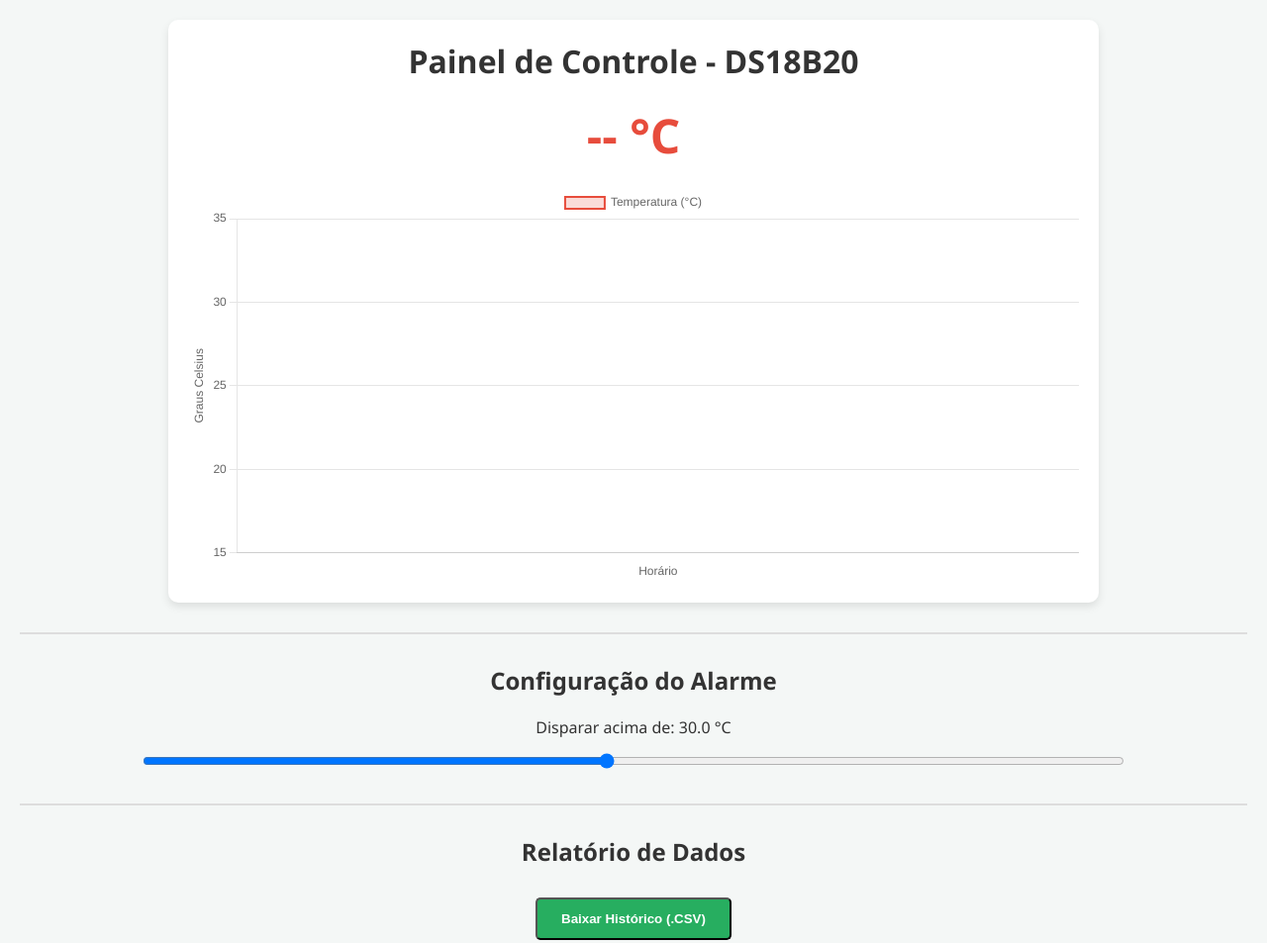
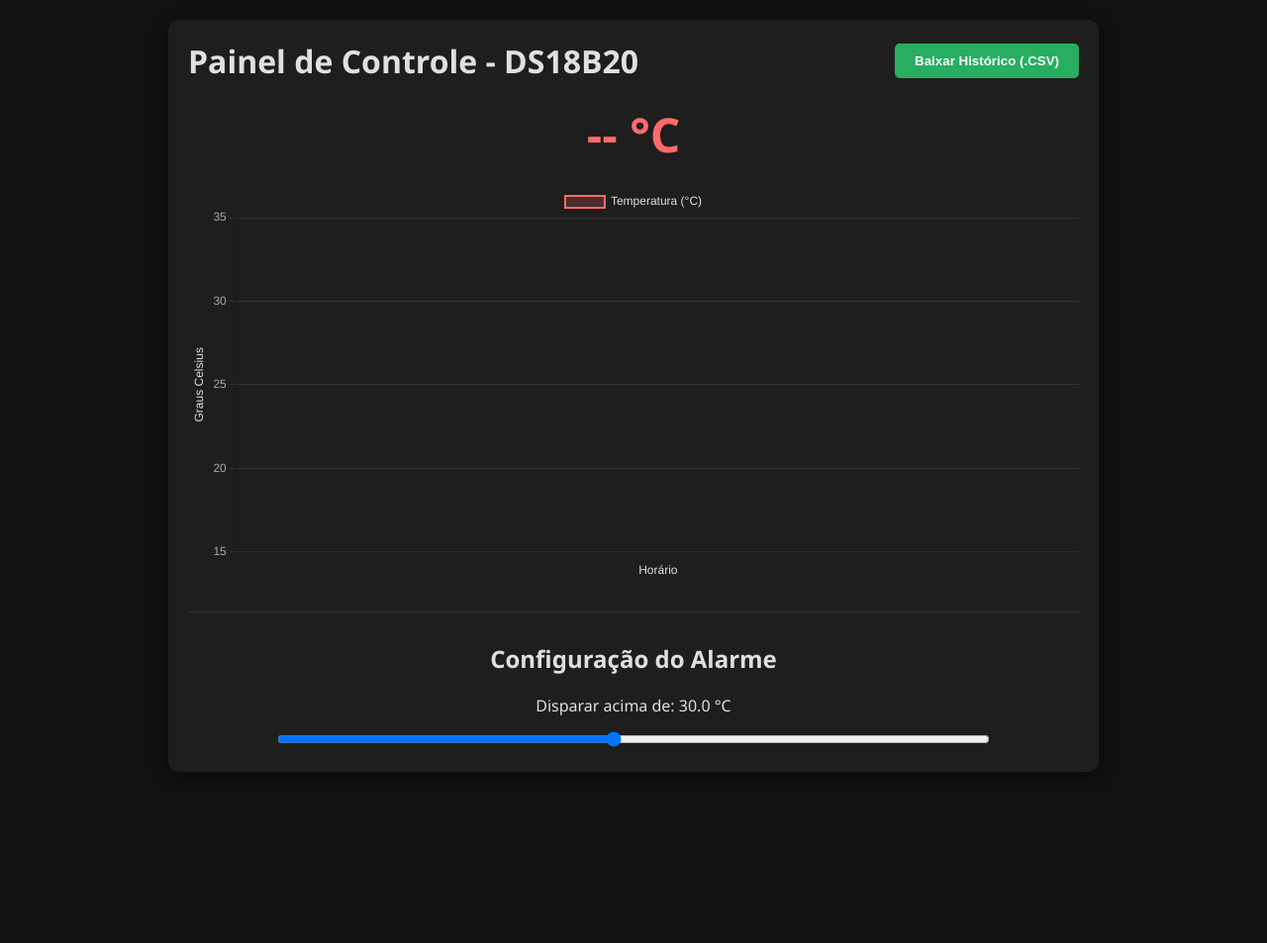
Before and after one commit to JoaoPauloFialho/projeto-linux-embarcado, a website: page serverweb/src/interface/index.html in a window 1280 px wide. Shown: the whole page at 99% size. After the commit the page ends 800 px from the top, so only its background shows below. Drawn offline with nearby package versions, Linux system fonts and the light colour scheme; no server answers.

Commit message:
ajustes front end

```diff
--- a/serverweb/src/interface/index.css
+++ b/serverweb/src/interface/index.css
@@ -1,7 +1,7 @@
 body {
     font-family: 'Segoe UI', Tahoma, Geneva, Verdana, sans-serif;
-    background-color: #f4f7f6;
-    color: #333;
+    background-color: #121212; /* Fundo escuro */
+    color: #e0e0e0; /* Texto claro */
     text-align: center;
     margin: 0;
     padding: 20px;
@@ -10,20 +10,30 @@ body {
 .container {
     max-width: 900px;
     margin: 0 auto;
-    background: white;
+    background: #1e1e1e; /* Container escuro */
     padding: 20px;
     border-radius: 10px;
-    box-shadow: 0 4px 8px rgba(0, 0, 0, 0.1);
+    box-shadow: 0 4px 15px rgba(0, 0, 0, 0.5); /* Sombra mais densa */
+}
+
+/* Organiza o título e o botão lado a lado no topo */
+.header-actions {
+    display: flex;
+    justify-content: space-between;
+    align-items: center;
+    margin-bottom: 20px;
+    flex-wrap: wrap;
 }
 
 h1 {
-    margin-top: 0;
+    margin: 0;
+    text-align: left;
 }
 
 .temp-atual {
     font-size: 3em;
     font-weight: bold;
-    color: #e74c3c;
+    color: #ff6b6b; /* Vermelho levemente mais claro para dar contraste no preto */
     margin: 20px 0;
 }
 
@@ -37,14 +47,21 @@ h1 {
     display: inline-block;
     background-color: #27ae60;
     color: white;
-    padding: 12px 24px;
+    padding: 10px 20px;
     text-decoration: none;
     font-weight: bold;
     border-radius: 5px;
-    margin-top: 10px;
+    border: none;
+    cursor: pointer;
     transition: background-color 0.3s;
 }
 
 .btn-download:hover {
     background-color: #219150;
 }
+
+hr {
+    border: 0;
+    border-top: 1px solid #333; /* Separador compatível com tema escuro */
+    margin: 30px 0;
+}
--- a/serverweb/src/interface/index.html
+++ b/serverweb/src/interface/index.html
@@ -13,7 +13,10 @@
 <body>
 
     <div class="container">
+        <div class="header-actions">
             <h1>Painel de Controle - DS18B20</h1>
+            <button id="btnBaixarCsv" class="btn-download">Baixar Histórico (.CSV)</button>
+        </div>
 
         <div id="alertaErro" style="display: none; background-color: #e74c3c; color: white; padding: 15px; border-radius: 8px; margin-bottom: 20px; font-weight: bold; text-align: center;">
             <span id="mensagemErro"></span>
@@ -26,9 +29,8 @@
         <div class="grafico-wrapper">
             <canvas id="meuGrafico"></canvas>
         </div>
-    </div>
 
-    <hr style="margin: 30px 0; border: 1px solid #ddd;">
+        <hr>
 
         <h2>Configuração do Alarme</h2>
         <div class="alarme-container">
@@ -36,9 +38,8 @@
             <br>
             <input type="range" id="sliderAlarme" min="-55" max="125" step="0.5" value="30" style="width: 80%; margin-top: 15px;">
         </div>
-    <hr style="margin: 30px 0; border: 1px solid #ddd;">
-        <h2>Relatório de Dados</h2>
-        <button id="btnBaixarCsv" class="btn-download">Baixar Histórico (.CSV)</button>
+    </div>
+
     <script src="index.js" defer></script>
 </body>
 </html>
--- a/serverweb/src/interface/index.js
+++ b/serverweb/src/interface/index.js
@@ -13,8 +13,8 @@ const graficoTemperatura = new Chart(ctx, {
         datasets: [{
             label: 'Temperatura (°C)',
             data: dadosTemp,
-            borderColor: '#e74c3c',
-            backgroundColor: 'rgba(231, 76, 60, 0.2)',
+            borderColor: '#ff6b6b',
+            backgroundColor: 'rgba(255, 107, 107, 0.2)',
             borderWidth: 2,
             pointRadius: 2,
             tension: 0.4,
@@ -25,14 +25,19 @@ const graficoTemperatura = new Chart(ctx, {
         responsive: true,
         maintainAspectRatio: false,
         animation: true,
+        color: '#e0e0e0', // Cor da legenda adaptada para o tema escuro
         scales: {
             x: {
                 display: true,
-                title: { display: true, text: 'Horário' }
+                title: { display: true, text: 'Horário', color: '#e0e0e0' },
+                ticks: { color: '#aaaaaa' },
+                grid: { color: '#333333' } // Grade escura para não ofuscar a visão
             },
             y: {
                 display: true,
-                title: { display: true, text: 'Graus Celsius' },
+                title: { display: true, text: 'Graus Celsius', color: '#e0e0e0' },
+                ticks: { color: '#aaaaaa' },
+                grid: { color: '#333333' },
                 suggestedMin: 15,
                 suggestedMax: 35
             }
@@ -45,7 +50,7 @@ const divAlerta = document.getElementById('alertaErro');
 const spanMensagemErro = document.getElementById('mensagemErro');
 const displayTemperatura = document.getElementById('valorTemperatura');
 
-// INSERÇÃO: Escuta o evento de falha crítica do servidor
+// Escuta o evento de falha crítica do servidor
 socket.on('erro_sensor', (dados) => {
     spanMensagemErro.innerText = dados.mensagem;
     divAlerta.style.display = 'block';
@@ -53,7 +58,7 @@ socket.on('erro_sensor', (dados) => {
 });
 
 socket.on('nova_temperatura', (dados) => {
-    // INSERÇÃO: Oculta o alerta se o sensor for reconectado e voltar a funcionar
+    // Oculta o alerta se o sensor for reconectado e voltar a funcionar
     divAlerta.style.display = 'none';
 
     const tempFormatada = parseFloat(dados.valor.toFixed(1));
```
Also changed, not shown: 1 other file. Lines whose indentation alone changed are shown as unchanged.
